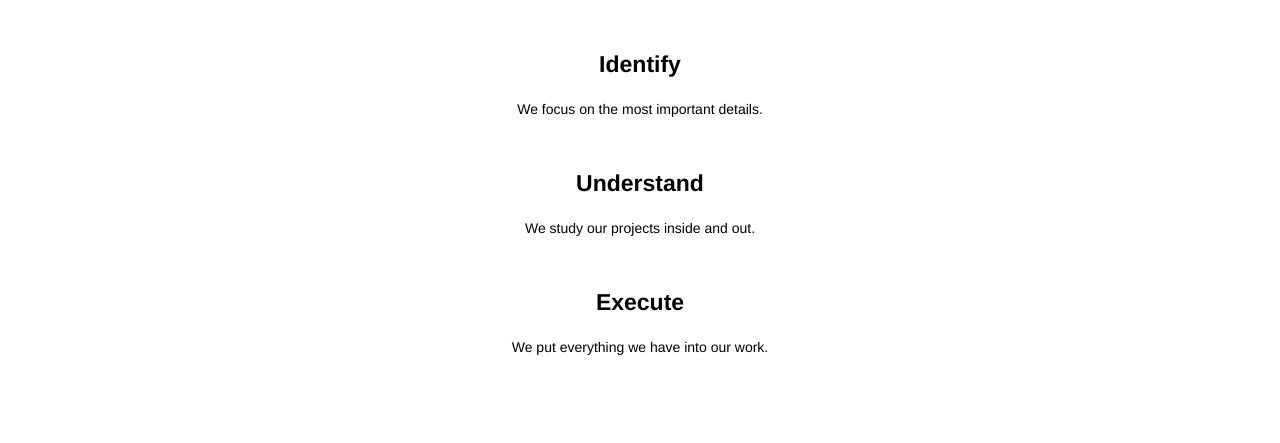
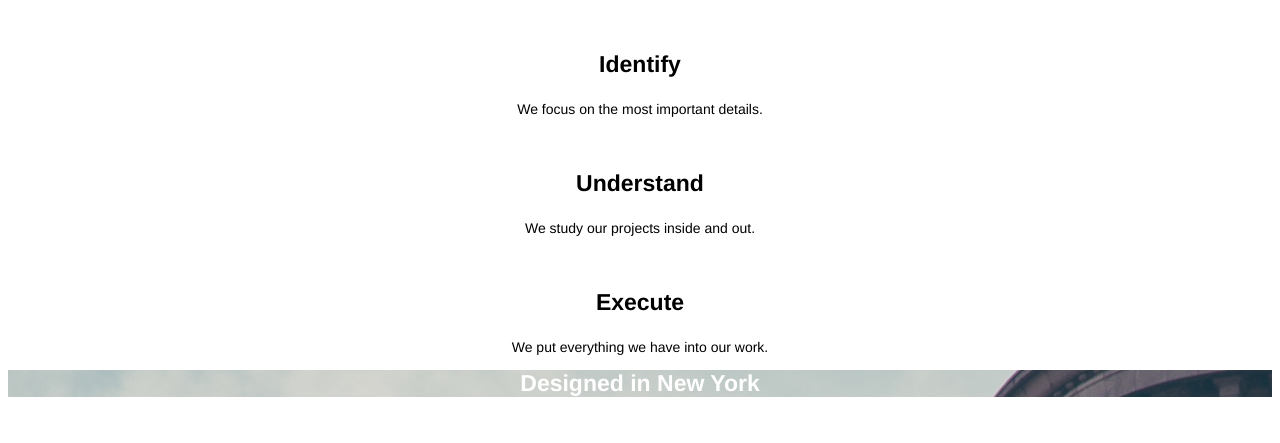
Before and after one commit to judesky/BroadwayDesign_site, a plain HTML site: page index.html in a window 1280 px wide. Shown: the part 357-800 px from the top of the page. Drawn offline with Linux system fonts and the light colour scheme.

Commit message:
Add divider, background images

```diff
--- a/index.html
+++ b/index.html
@@ -24,5 +24,7 @@
       <p><img /></p>
     <h3>Execute</h3>
       <p>We put everything we have into our work.</p>
+    <h1 class = "divider" >Designed in New York</h3>
+
   </body>
 </html>
--- a/resources/css/style.css
+++ b/resources/css/style.css
@@ -8,6 +8,7 @@ html {
 h1 {
   font-size: 70px;
   color: white;
+  background-image: url('../images/the-flatiron-building.png');
 }
 
 /* Page navigation links */
@@ -32,3 +33,7 @@ p {
   font-size: 14px;
   font-weight: normal;
 }
+
+h1.divider {
+  font-size: 23px;
+}
```
